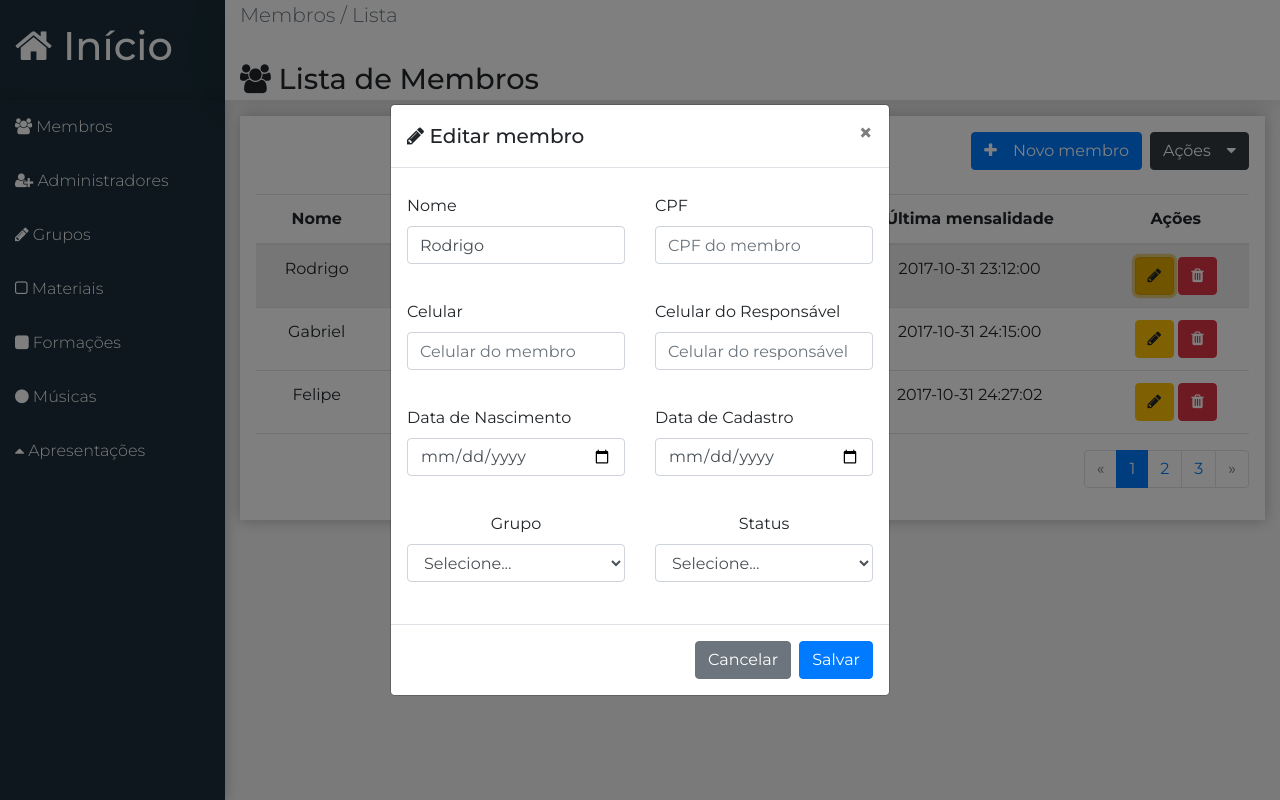
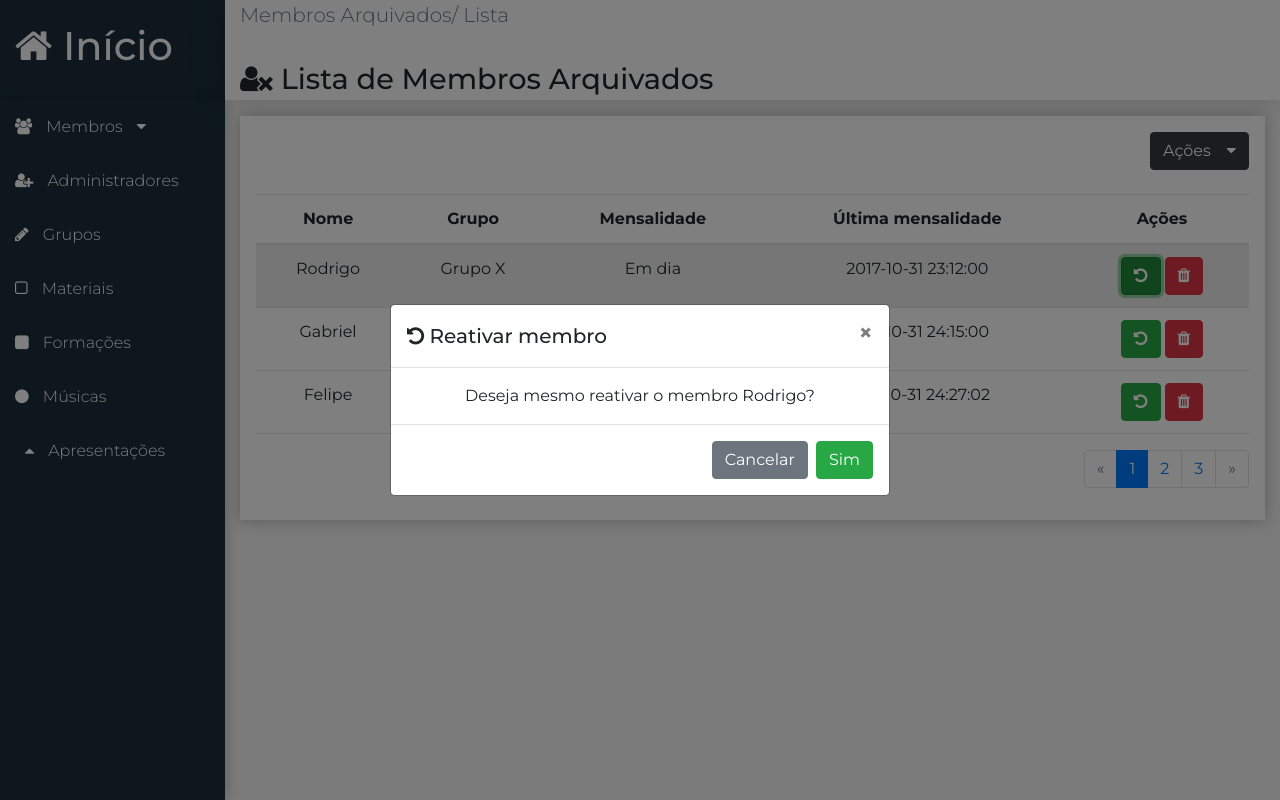
Before and after one commit to gabrielrg14/projeto-lab-eng, a React (Create React App) app in the folder frontend/: page /membros/arquivados in a window 1280 px wide. Both pictures are taken after a click on the button 1154 px from the left and 276 px from the top of the page. Built offline with nearby package versions, Linux system fonts and the light colour scheme.

Commit message:
Criação do Dropdown de Membros no Menu
Foi criado um dropdown no menu para Membros, com duas opções: Ativos e Arquivados. Com isso, foi criado o componente Arquivados, correspondente aos Membros arquivados e alterado o nome do Componente Membros para Ativos, dentro da pasta Membros.

```diff
--- a/frontend/src/components/administradores/Administradores.jsx
+++ b/frontend/src/components/administradores/Administradores.jsx
@@ -15,7 +15,7 @@ const initialState = {
     ],
 }
 
-export default class UserCrud extends Component {
+export default class Administradores extends Component {
 
     state = { ...initialState }
 
--- a/frontend/src/components/grupos/Grupos.jsx
+++ b/frontend/src/components/grupos/Grupos.jsx
@@ -15,7 +15,7 @@ const initialState = {
     ],
 }
 
-export default class UserCrud extends Component {
+export default class Grupos extends Component {
 
     state = { ...initialState }
 
--- a/frontend/src/components/login/Login.css
+++ b/frontend/src/components/login/Login.css
@@ -49,4 +49,4 @@ body {
     -webkit-align-self: auto;
     -ms-flex-item-align: auto;
     align-self: auto;
-    }
+}
--- a/frontend/src/components/materiais/Materiais.jsx
+++ b/frontend/src/components/materiais/Materiais.jsx
@@ -15,7 +15,7 @@ const initialState = {
     ],
 }
 
-export default class UserCrud extends Component {
+export default class Materiais extends Component {
 
     state = { ...initialState }
 
--- /dev/null
+++ b/frontend/src/components/membros/Arquivados.jsx
@@ -0,0 +1,145 @@
+import React, { Component } from 'react'
+import Main from '../template/Main'
+
+const headerProps = {
+    icon: 'user-times',
+    title: 'Lista de Membros Arquivados',
+    subtitle: 'Membros Arquivados/ Lista'
+}
+
+const initialState = {
+    membros: [
+        { nome: 'Rodrigo', grupo: 'Grupo X', mensalidade: 'Em dia', ultima_mensalidade: '2017-10-31 23:12:00' },
+        { nome: 'Gabriel', grupo: 'Grupo Y', mensalidade: 'Pendente', ultima_mensalidade: '2017-10-31 24:15:00' },
+        { nome: 'Felipe', grupo: 'Grupo Z', mensalidade: 'Atrasada', ultima_mensalidade: '2017-10-31 24:27:02' }
+    ],
+}
+
+export default class Ativos extends Component {
+
+    state = { ...initialState }
+
+    renderTopButtons() {
+        return (
+            <div className="text-right">
+                <button className="btn btn-dark ml-1">
+                    Ações
+                    <i className="fa fa-caret-down ml-3"></i>
+                </button>
+            </div>
+        )
+    }
+
+    renderTable() {
+        return (
+            <table className="table table-hover mt-4 text-center">
+                <thead>
+                    <tr>
+                        <th>Nome</th>
+                        <th>Grupo</th>
+                        <th>Mensalidade</th>
+                        <th>Última mensalidade</th>
+                        <th>Ações</th>
+                    </tr>
+                </thead>
+                <tbody>
+                    {this.renderRows()}
+                </tbody>
+            </table>
+        )
+    }
+
+    renderRows() {
+        return this.state.membros.map(membro => {
+            return (
+                <tr>
+                    <td>{membro.nome}</td>
+                    <td>{membro.grupo}</td>
+                    <td>{membro.mensalidade}</td>
+                    <td>{membro.ultima_mensalidade}</td>
+                    <td>
+                        <button type="button" className="btn btn-success" data-toggle="modal" data-target="#reativarMembro">
+                            <i className="fa fa-undo"></i>
+                        </button>
+
+                        {/* Início Modal reativar Membro */}
+                        <div className="modal fade" id="reativarMembro" role="dialog" aria-labelledby="ModalReativarMembro" aria-hidden="true">
+                            <div className="modal-dialog modal-dialog-centered" role="document">
+                                <div className="modal-content">
+                                    <div className="modal-header">
+                                        <h5 className="modal-title" id="ModalReativarMembro"><i className="fa fa-undo"></i> Reativar membro</h5>
+                                        <button type="button" className="close" data-dismiss="modal" aria-label="Fechar">
+                                            <span aria-hidden="true">&times;</span>
+                                        </button>
+                                    </div>
+                                    <div className="modal-body">
+                                        Deseja mesmo reativar o membro {membro.nome}?
+                                    </div>
+
+                                    <div className="modal-footer">
+                                        <button type="button" className="btn btn-secondary" data-dismiss="modal">Cancelar</button>
+                                        <button type="button" className="btn btn-success">Sim</button>
+                                    </div>
+                                </div>
+                            </div>
+                        </div>
+                        {/* Fim Modal reativar Membro */}
+
+                        <button type="button" className="btn btn-danger ml-1" data-toggle="modal" data-target="#excluirMembro">
+                            <i className="fa fa-trash"></i>
+                        </button>
+
+                        {/* Início Modal excluir Membro */}
+                        <div className="modal fade" id="excluirMembro" role="dialog" aria-labelledby="ModalExcluirMembro" aria-hidden="true">
+                            <div className="modal-dialog modal-dialog-centered" role="document">
+                                <div className="modal-content">
+                                    <div className="modal-header">
+                                        <h5 className="modal-title" id="ModalExcluirMembro"><i className="fa fa-trash"></i> Excluir membro</h5>
+                                        <button type="button" className="close" data-dismiss="modal" aria-label="Fechar">
+                                            <span aria-hidden="true">&times;</span>
+                                        </button>
+                                    </div>
+                                    <div className="modal-body">
+                                        Tem certeza que deseja excluir permanentemente o membro {membro.nome}?
+                                    </div>
+
+                                    <div className="modal-footer">
+                                        <button type="button" className="btn btn-secondary" data-dismiss="modal">Cancelar</button>
+                                        <button type="button" className="btn btn-danger">Sim</button>
+                                    </div>
+                                </div>
+                            </div>
+                        </div>
+                        {/* Fim Modal excluir Membro */}
+                    </td>
+                </tr>
+            )
+        });
+    }
+
+    renderBottomButtons() {
+        return (
+            <div className="paginacao-lista">
+                <nav>
+                    <ul className="pagination justify-content-end">
+                        <li className="page-item disabled"><a className="page-link" href="#">&laquo;</a></li>
+                        <li className="page-item active" ><a className="page-link" href="#">1</a></li>
+                        <li className="page-item"><a className="page-link" href="#">2</a></li>
+                        <li className="page-item"><a className="page-link" href="#">3</a></li>
+                        <li className="page-item disabled"><a className="page-link" href="#">&raquo;</a></li>
+                    </ul>
+                </nav>
+            </div>
+        )
+    }
+
+    render() {
+        return (
+            <Main {...headerProps}>
+                {this.renderTopButtons()}
+                {this.renderTable()}
+                {this.renderBottomButtons()}
+            </Main>
+        )
+    }
+}
--- a/frontend/src/components/membros/Membros.jsx
+++ b/frontend/src/components/membros/Ativos.jsx
@@ -2,9 +2,9 @@ import React, { Component } from 'react'
 import Main from '../template/Main'
 
 const headerProps = {
-    icon: 'users',
-    title: 'Lista de Membros',
-    subtitle: 'Membros / Lista'
+    icon: 'user',
+    title: 'Lista de Membros Ativos',
+    subtitle: 'Membros Ativos/ Lista'
 }
 
 const initialState = {
@@ -15,7 +15,7 @@ const initialState = {
     ],
 }
 
-export default class UserCrud extends Component {
+export default class Ativos extends Component {
 
     state = { ...initialState }
 
@@ -249,22 +249,22 @@ export default class UserCrud extends Component {
                         </div>
                         {/* Fim Modal editar Membro */}
 
-                        <button type="button" className="btn btn-danger ml-1" data-toggle="modal" data-target="#excluirMembro">
-                            <i className="fa fa-trash"></i>
+                        <button type="button" className="btn btn-danger ml-1" data-toggle="modal" data-target="#arquivarMembro">
+                            <i className="fa fa-archive"></i>
                         </button>
 
                         {/* Início Modal excluir Membro */}
-                        <div className="modal fade" id="excluirMembro" role="dialog" aria-labelledby="ModalExcluirMembro" aria-hidden="true">
+                        <div className="modal fade" id="arquivarMembro" role="dialog" aria-labelledby="ModalArquivarMembro" aria-hidden="true">
                             <div className="modal-dialog modal-dialog-centered" role="document">
                                 <div className="modal-content">
                                     <div className="modal-header">
-                                        <h5 className="modal-title" id="ModalExcluirMembro"><i className="fa fa-trash"></i> Excluir membro</h5>
+                                        <h5 className="modal-title" id="ModalArquivarMembro"><i className="fa fa-archive"></i> Arquivar membro</h5>
                                         <button type="button" className="close" data-dismiss="modal" aria-label="Fechar">
                                             <span aria-hidden="true">&times;</span>
                                         </button>
                                     </div>
                                     <div className="modal-body">
-                                        Tem certeza que deseja excluir o membro {membro.nome}?
+                                        Tem certeza que deseja arquivar o membro {membro.nome}?
                                     </div>
 
                                     <div className="modal-footer">
--- a/frontend/src/components/membros/Membros.css
+++ /dev/null
@@ -1,4 +0,0 @@
-/* .campo-form {
-    padding-top: 10px;
-    padding-bottom: 10px;
-} */
--- a/frontend/src/components/template/Nav.css
+++ b/frontend/src/components/template/Nav.css
@@ -35,3 +35,25 @@ aside.menu-area {
         justify-content: space-around;
     }
 }
+
+.menu a .fa {
+    margin-right: 10px;
+}
+
+.menu a .fa.fa-caret-down,
+.menu a .fa.fa-caret-up {
+    margin-left: 10px;
+    margin-right: 10px;
+}
+
+.menu .dropdown {
+    display: none;
+}
+
+.menu .dropdown.open {
+    display: block;
+}
+
+.menu .dropdown a {
+    padding-left: 45px;
+}
--- a/frontend/src/components/template/Nav.jsx
+++ b/frontend/src/components/template/Nav.jsx
@@ -1,36 +1,72 @@
 import './Nav.css'
-import React from 'react'
+import React, { Component } from 'react'
 import { Link } from 'react-router-dom'
 
-export default props =>
+export default class Nav extends Component {
+
+    constructor(props) {
+        super(props);
+
+        this.dropdownMembros = this.dropdownMembros.bind(this);
+    }
+
+    dropdownMembros() {
+        var dropdown = document.getElementById("dropdown-membros");
+        dropdown.classList.toggle("open");
+        var seta = document.getElementById("seta-dropdown-membros");
+        if(dropdown.classList.contains("open")) {
+            seta.classList.remove("fa-caret-down");
+            seta.classList.add("fa-caret-up");
+        } else {
+            seta.classList.remove("fa-caret-up");
+            seta.classList.add("fa-caret-down");
+        }
+    }
+
+    render() {
+        return (
             <aside className="menu-area">
                 <nav className="menu">
-            <Link to="/membros">
-                <i className="fa fa-users"></i> Membros
+                    <a type="button" className="text-sm-center text-md-left" onClick={this.dropdownMembros}>
+                        <i className="fa fa-users"></i> Membros <i className="fa fa-caret-down" id="seta-dropdown-membros"></i>
+                    </a>
+
+                    <div className="dropdown" id="dropdown-membros">
+                        <Link to="/membros/ativos">
+                            <i className="fa fa-user"></i> Ativos
                         </Link>
 
-            <Link to="/administradores">
+                        <Link to="/membros/arquivados">
+                            <i className="fa fa-user-times"></i> Arquivados
+                        </Link>
+                    </div>
+
+
+                    <Link className="text-sm-center text-md-left" to="/administradores">
                         <i className="fa fa-user-plus"></i> Administradores
                     </Link>
 
-            <Link to="/grupos">
+                    <Link className="text-sm-center text-md-left" to="/grupos">
                         <i className="fa fa-pencil"></i> Grupos
                     </Link>
 
-            <Link to="/materiais">
+                    <Link className="text-sm-center text-md-left" to="/materiais">
                         <i className="fa fa-square-o"></i> Materiais
                     </Link>
 
-            <Link to="/formacoes">
+                    <Link className="text-sm-center text-md-left" to="/formacoes">
                         <i className="fa fa-square"></i> Formações
                     </Link>
 
-            <Link to="/musicas">
+                    <Link className="text-sm-center text-md-left" to="/musicas">
                         <i className="fa fa-circle"></i> Músicas
                     </Link>
 
-            <Link to="/apresentacoes">
+                    <Link className="text-sm-center text-md-left" to="/apresentacoes">
                         <i className="fa fa-caret-up"></i> Apresentações
                     </Link>
                 </nav>
             </aside>
+        )
+    }
+}
--- a/frontend/src/main/App.jsx
+++ b/frontend/src/main/App.jsx
@@ -5,16 +5,12 @@ import './App.css'
 import React from 'react'
 import { BrowserRouter } from 'react-router-dom'
 
-// import Login from '../components/login/Login'
 import Logo from '../components/template/Logo'
 import Nav from '../components/template/Nav'
 import Routes from './Routes'
 
 export default props =>
     <BrowserRouter>
-        {/* <div className="login">
-            <Login />
-        </div> */}
         <div className="app">
             <Logo />
             <Nav />
--- a/frontend/src/main/Routes.jsx
+++ b/frontend/src/main/Routes.jsx
@@ -1,8 +1,11 @@
 import React from 'react'
 import { Switch, Route, Redirect } from 'react-router'
 
+
+import Login from '../components/login/Login'
 import Home from '../components/home/Home'
-import Membros from '../components/membros/Membros'
+import Ativos from '../components/membros/Ativos'
+import Arquivados from '../components/membros/Arquivados'
 import Administradores from '../components/administradores/Administradores'
 import Grupos from '../components/grupos/Grupos'
 import Materiais from '../components/materiais/Materiais'
@@ -10,7 +13,9 @@ import Materiais from '../components/materiais/Materiais'
 export default props =>
     <Switch>
         <Route exact path='/' component={Home} />
-        <Route path='/membros' component={Membros} />
+        <Route path='/login' component={Login} />
+        <Route path='/membros/ativos' component={Ativos} />
+        <Route path='/membros/arquivados' component={Arquivados} />
         <Route path='/administradores' component={Administradores} />
         <Route path='/grupos' component={Grupos} />
         <Route path='/materiais' component={Materiais} />
```
Lines whose indentation alone changed are shown as unchanged.
